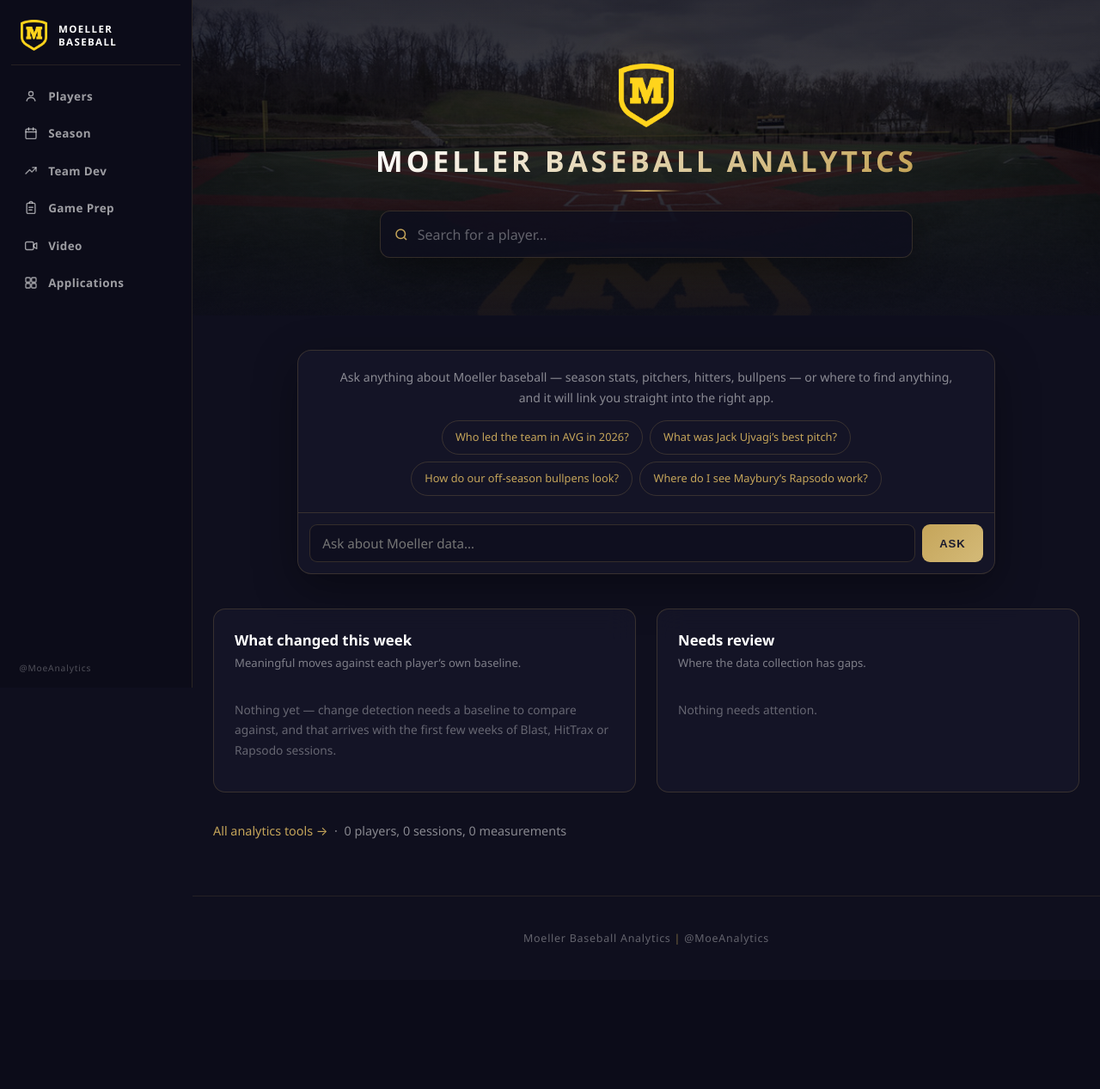
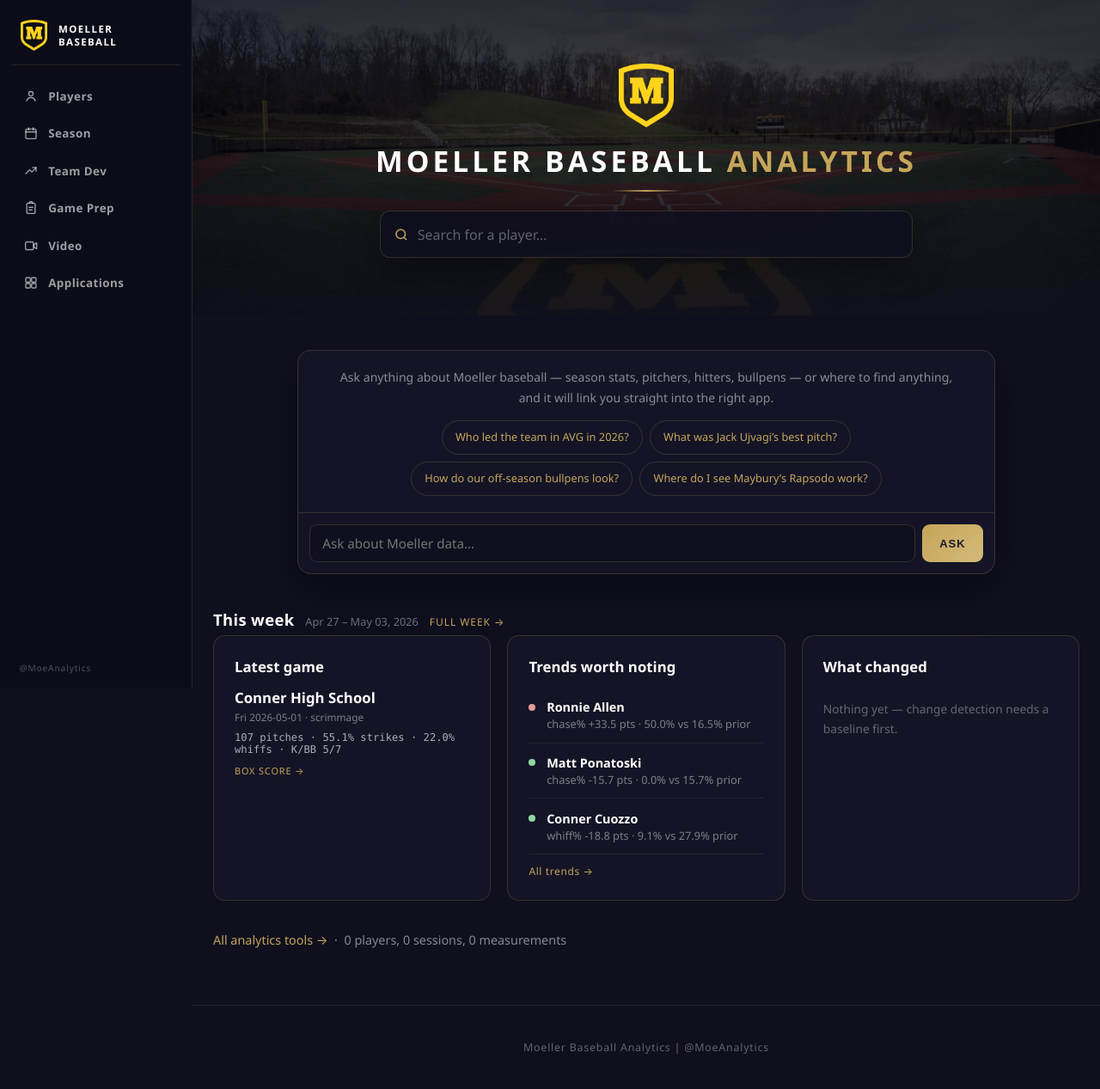
Before and after one commit to IDBach16/moeller-hub, a Flask app: page / in a window 1280 px wide. Shown: the whole page at 86% size. Before the commit the page ends 1099 px from the top, so only its background shows below. Run offline with Flask 3, Linux system fonts and the light colour scheme.

Commit message:
Home page: search, ask, and this week -- not a splash screen
The hero shrinks to a compact band (static shield, smaller title, the
pulse/shimmer effects gone) so the assistant sits on the first screen
-- coaches open this page daily and the sidebar already carries the
brand. The two bottom panels are replaced by a "this week" strip
riding the Season tab's week logic: the latest game with its box-score
deep link, the top notable trends, and the top changes, each linking
to its full view. The old Needs-review panel collapses into a single
"N need attention" pill -- admin chores stop occupying a third of the
coaches' front page.

Also fixes a real layout bug this surfaced: .page is a flex child of
.main, and its auto margins suppressed flex stretching, shrink-wrapping
any page whose content had a small max-content width. Now width:100%
globally.

Co-Authored-By: Claude Fable 5 <noreply@anthropic.com>

```diff
--- a/app.py
+++ b/app.py
@@ -393,9 +393,20 @@ def create_app():
     def index():
         import development
         import profiles
+        import season as season_mod
+        # The same week the Season tab would land on (current week in season,
+        # latest game week otherwise) drives the home page's "this week" strip.
+        view = season_mod.week_view()
+        latest_game = next((g for g in reversed(view["games"])
+                            if g["official"] or g["tracked"]), None)
         return render_template("home.html", nav="home", chips=tools.CHIPS,
                                overview=profiles.team_overview(_engine()),
-                               due=development.due_for_review(_engine()))
+                               due=development.due_for_review(_engine()),
+                               week_start=view["start"],
+                               week_label=view["label"],
+                               latest_game=latest_game,
+                               notable=season_mod.notable_trends(view["start"],
+                                                                 limit=3))
 
     @app.route("/players")
     def players_page():
--- a/templates/base.html
+++ b/templates/base.html
@@ -94,15 +94,19 @@ body{
 }
 
 /* ===== HERO ===== */
+/* Compact by design (Ian, 2026-08-24): coaches open this page daily, and the
+   sidebar already carries the brand -- the first screen belongs to search,
+   the assistant, and this week, not to a splash. */
 .hero{
   position:relative;
-  min-height:70vh;
+  min-height:40vh;
   display:flex;
   flex-direction:column;
   align-items:center;
   justify-content:center;
   text-align:center;
   overflow:hidden;
+  padding:2.2rem 0;
 }
 .hero::before{
   content:'';
@@ -124,35 +128,23 @@ body{
 }
 .hero-content{position:relative;z-index:2;padding:2rem 1rem}
 
-/* Shield logo */
+/* Shield logo -- static; the pulse/shimmer effects read as template, not program */
 .shield-logo{
-  width:140px;height:140px;
+  width:84px;height:84px;
   object-fit:contain;
-  margin-bottom:1.5rem;
-  filter:drop-shadow(0 0 30px rgba(197,165,90,.4));
-  animation:shieldPulse 4s ease-in-out infinite;
-}
-@keyframes shieldPulse{
-  0%,100%{filter:drop-shadow(0 0 20px rgba(197,165,90,.3))}
-  50%{filter:drop-shadow(0 0 40px rgba(197,165,90,.6))}
+  margin-bottom:1rem;
+  filter:drop-shadow(0 0 22px rgba(197,165,90,.35));
 }
 
 .hero-title{
-  font-size:clamp(2rem,5vw,3.5rem);
+  font-size:clamp(1.5rem,3.2vw,2.2rem);
   font-weight:900;
   letter-spacing:.12em;
   text-transform:uppercase;
-  background:linear-gradient(135deg,var(--white) 0%,var(--gold) 50%,var(--white) 100%);
-  background-size:200% auto;
-  -webkit-background-clip:text;
-  -webkit-text-fill-color:transparent;
-  animation:shimmer 6s linear infinite;
+  color:var(--white);
   margin-bottom:.5rem;
 }
-@keyframes shimmer{
-  0%{background-position:0% center}
-  100%{background-position:200% center}
-}
+.hero-title span{color:var(--gold)}
 
 /* Divider */
 .hero-divider{
@@ -304,7 +296,9 @@ body{
 }
 
 /* ===== SHARED PAGE FURNITURE (players / player / team / prep / video / collect) ===== */
-.page{max-width:1150px;margin:0 auto;padding:2.5rem 1.5rem 4rem}
+/* width:100% because .page is a flex child of .main and its auto margins
+   otherwise shrink-wrap it to content width instead of stretching. */
+.page{width:100%;max-width:1150px;margin:0 auto;padding:2.5rem 1.5rem 4rem}
 .page-head{display:flex;align-items:baseline;gap:1rem;flex-wrap:wrap;margin-bottom:.4rem}
 .page-head h1{font-size:1.9rem;font-weight:800;letter-spacing:.02em}
 .page-head a{color:var(--gold);font-size:.8rem;text-decoration:none;
--- a/templates/home.html
+++ b/templates/home.html
@@ -95,6 +95,32 @@
   background:linear-gradient(135deg,var(--gold),var(--gold-light));color:var(--navy);
   font-weight:700;font-size:.82rem;letter-spacing:.06em;text-transform:uppercase}
 .ca-input button:disabled{opacity:.5;cursor:wait}
+
+/* ===== this-week strip ===== */
+.week-strip{display:grid;grid-template-columns:repeat(auto-fit,minmax(300px,1fr));gap:1.2rem}
+.wk-card h2{margin-bottom:.8rem}
+.attn{margin-left:auto;font-size:.74rem;font-weight:700;text-decoration:none;
+  color:#e79a9a;background:rgba(231,154,154,.12);border:1px solid rgba(231,154,154,.3);
+  border-radius:999px;padding:.28rem .75rem}
+.attn:hover{background:rgba(231,154,154,.2)}
+.res{display:inline-block;width:22px;height:22px;border-radius:6px;text-align:center;
+  line-height:22px;font-size:.72rem;font-weight:800}
+.res.W{background:rgba(120,200,140,.2);color:#8fd9a4}
+.res.L{background:rgba(231,154,154,.2);color:#e79a9a}
+.wk-game{display:block;text-decoration:none;color:inherit}
+a.wk-game:hover .wg-opp{color:var(--gold)}
+.wg-top{display:flex;align-items:baseline;gap:.55rem;flex-wrap:wrap}
+.wg-opp{font-size:1.05rem;font-weight:700;transition:color .2s}
+.wg-score{margin-left:auto;font-family:ui-monospace,Consolas,monospace;
+  font-weight:800;font-size:1.05rem}
+.wg-dt{font-size:.74rem;color:rgba(255,255,255,.45);margin-top:.15rem}
+.wg-line{font-family:ui-monospace,Consolas,monospace;font-size:.76rem;
+  color:rgba(255,255,255,.65);margin-top:.6rem}
+.wg-more{margin-top:.6rem;font-size:.68rem;letter-spacing:.08em;
+  text-transform:uppercase;color:var(--gold)}
+.wk-all{display:inline-block;margin-top:.7rem;font-size:.75rem;color:var(--gold);
+  text-decoration:none;letter-spacing:.05em}
+.wk-all:hover{text-decoration:underline}
 </style>
 {% endblock %}
 
@@ -103,7 +129,7 @@
 <section class="hero">
   <div class="hero-content">
     <img src="/shield.png" alt="Moeller Shield" class="shield-logo"/>
-    <h1 class="hero-title">Moeller Baseball Analytics</h1>
+    <h1 class="hero-title">Moeller Baseball <span>Analytics</span></h1>
     <div class="hero-divider"></div>
     <div class="search-wrap">
       <div class="search-box">
@@ -137,14 +163,69 @@
 </section>
 
 <div class="page">
-  <div class="two-col">
+  <div class="page-head" style="align-items:baseline;gap:.8rem">
+    <h1 style="font-size:1.15rem">This week</h1>
+    <span class="muted" style="font-size:.8rem">{{ week_label }}</span>
+    <a href="/season?week={{ week_start }}" style="font-size:.75rem">Full week &rarr;</a>
+    {% set attention = overview.counts.open_reviews + due.goals|length + due.interventions|length %}
+    {% if attention %}
+    <a class="attn" href="/team">{{ attention }} need{{ '' if attention == 1 else 's' }} attention &rarr;</a>
+    {% endif %}
+  </div>
 
-    <!-- ====== WHAT CHANGED ====== -->
-    <section class="panel">
-      <h2>What changed this week</h2>
-      <p class="hint">Meaningful moves against each player&rsquo;s own baseline.</p>
+  <div class="week-strip">
+    <!-- latest game -->
+    <section class="panel wk-card">
+      <h2>Latest game</h2>
+      {% if latest_game %}
+      {% if latest_game.box_url %}<a class="wk-game" href="{{ latest_game.box_url }}"
+         {% if latest_game.external_box %}target="_blank" rel="noopener"{% endif %}>
+      {% else %}<div class="wk-game">{% endif %}
+        <div class="wg-top">
+          {% if latest_game.result %}<span class="res {{ latest_game.result }}">{{ latest_game.result }}</span>{% endif %}
+          <span class="wg-opp">{{ 'vs' if latest_game.home_away == 'home' else ('at' if latest_game.home_away == 'away' else '') }} {{ latest_game.opponent }}</span>
+          <span class="wg-score">{{ latest_game.score or '' }}</span>
+        </div>
+        <div class="wg-dt">{{ latest_game.weekday }} {{ latest_game.date }}
+          {%- if not latest_game.official %} &middot; scrimmage{% endif %}</div>
+        {% if latest_game.pitching %}
+        <div class="wg-line">{{ latest_game.pitching.pitches }} pitches &middot;
+          {{ latest_game.pitching.strike_pct }}% strikes &middot;
+          {{ latest_game.pitching.whiff_pct }}% whiffs &middot;
+          K/BB {{ latest_game.pitching.k }}/{{ latest_game.pitching.bb }}</div>
+        {% endif %}
+        {% if latest_game.box_url %}<div class="wg-more">Box score &rarr;</div>{% endif %}
+      {% if latest_game.box_url %}</a>{% else %}</div>{% endif %}
+      {% else %}
+      <p class="empty">No games on record yet.</p>
+      {% endif %}
+    </section>
+
+    <!-- trends worth noting -->
+    <section class="panel wk-card">
+      <h2>Trends worth noting</h2>
+      {% if notable %}
+        {% for f in notable %}
+        <div class="feed-item">
+          <div class="dot {{ 'good' if f.good else 'bad' }}"></div>
+          <div>
+            <a href="/season?week={{ week_start }}">{{ f.player }}</a>
+            <div class="why">{{ f.metric }} {{ '+' if f.delta > 0 else '' }}{{ f.delta }}{{ f.unit if f.unit != '%' else ' pts' }}
+              &middot; {{ f.now }}{{ f.unit }} vs {{ f.base }}{{ f.unit }} prior</div>
+          </div>
+        </div>
+        {% endfor %}
+        <a class="wk-all" href="/season?week={{ week_start }}">All trends &rarr;</a>
+      {% else %}
+      <p class="empty">Nothing cleared the thresholds &mdash; a quiet week is a valid week.</p>
+      {% endif %}
+    </section>
+
+    <!-- what changed -->
+    <section class="panel wk-card">
+      <h2>What changed</h2>
       {% if overview.changes %}
-        {% for c in overview.changes[:8] %}
+        {% for c in overview.changes[:3] %}
         <div class="feed-item">
           <div class="dot {{ 'good' if c.favorable else ('bad' if c.favorable is false else 'flat') }}"></div>
           <div>
@@ -153,71 +234,13 @@
           </div>
         </div>
         {% endfor %}
+        <a class="wk-all" href="/team">All changes &rarr;</a>
       {% else %}
-        <p class="empty">
-          Nothing yet &mdash; change detection needs a baseline to compare against, and
-          that arrives with the first few weeks of Blast, HitTrax or Rapsodo sessions.
-        </p>
+      <p class="empty">Nothing yet &mdash; change detection needs a baseline first.</p>
       {% endif %}
     </section>
+  </div>
 
-    <!-- ====== NEEDS REVIEW ====== -->
-    <section class="panel">
-      <h2>Needs review</h2>
-      <p class="hint">Where the data collection has gaps.</p>
-      {% if overview.counts.open_reviews %}
-      <div class="feed-item">
-        <div class="dot bad"></div>
-        <div>
-          <a href="/collect">{{ overview.counts.open_reviews }} name(s) awaiting review</a>
-          <div class="why">Export names that didn&rsquo;t resolve to a player. Nothing has been
-            attributed to them yet.</div>
-        </div>
-      </div>
-      {% endif %}
-      {% if overview.no_data %}
-      <div class="feed-item">
-        <div class="dot flat"></div>
-        <div>
-          <a href="/team">{{ overview.no_data|length }} player(s) with no training data</a>
-          <div class="why">No Blast, HitTrax, Rapsodo or charted session on record.</div>
-        </div>
-      </div>
-      {% endif %}
-      {% if overview.no_baseline and overview.counts.sessions %}
-      <div class="feed-item">
-        <div class="dot flat"></div>
-        <div>
-          <a href="/team">{{ overview.no_baseline|length }} player(s) without a baseline session</a>
-          <div class="why">A baseline is what every later session gets compared against.</div>
-        </div>
-      </div>
-      {% endif %}
-      {% for g in due.goals %}
-      <div class="feed-item">
-        <div class="dot bad"></div>
-        <div>
-          <a href="/players/{{ g.slug }}">{{ g.player }} &mdash; goal due for review</a>
-          <div class="why">&ldquo;{{ g.title }}&rdquo; was due {{ g.review_on }}.</div>
-        </div>
-      </div>
-      {% endfor %}
-      {% for i in due.interventions %}
-      <div class="feed-item">
-        <div class="dot bad"></div>
-        <div>
-          <a href="/players/{{ i.slug }}">{{ i.player }} &mdash; intervention due for review</a>
-          <div class="why">&ldquo;{{ i.title }}&rdquo; was due {{ i.review_on }} and is still pending.</div>
-        </div>
-      </div>
-      {% endfor %}
-      {% if not overview.counts.open_reviews and not overview.no_data and not overview.no_baseline
-            and not due.goals and not due.interventions %}
-        <p class="empty">Nothing needs attention.</p>
-      {% endif %}
-    </section>
-
-  </div>
 
   <p class="page-sub" style="margin:.6rem 0 0">
     <a href="/tools" style="color:var(--gold);text-decoration:none">
```
